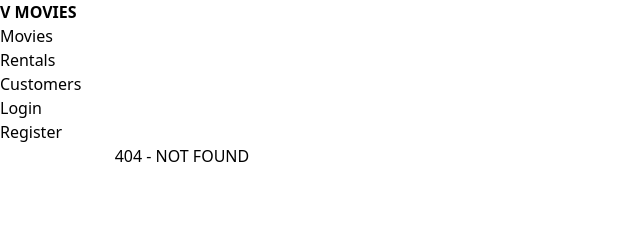
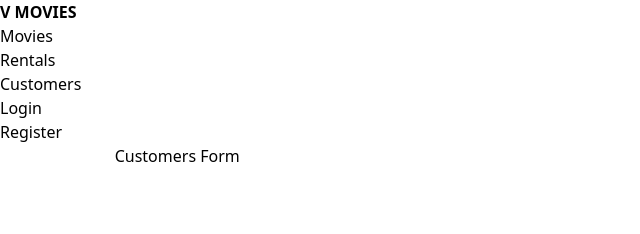
Before and after one commit to Elvissamir/Fullrvmovies, a React (Create React App) app in the folder frontend/: page /customers/new in a window 1280 px wide. Before the commit this address had no page. Shown: the top 234 px of the page, without its empty margins (0-640 px from the left). Built offline with nearby package versions, Linux system fonts and the light colour scheme.

Commit message:
Created CustomersForm Component.

```diff
--- a/frontend/src/App.js
+++ b/frontend/src/App.js
@@ -15,6 +15,7 @@ import LoginForm from './components/LoginForm';
 import RegistrationForm from './components/RegistrationForm';
 import RequireAuth from './components/RequireAuth';
 import 'react-toastify/dist/ReactToastify.css'
+import CustomersForm from './components/CustomersForm';
 
 function App() {
   const {
@@ -36,12 +37,12 @@ function App() {
           <div className='app-nav'>
             < Nav />
           </div>
+
           <div className='app-content-container min-h-screen w-10/12 mx-auto px-2'>
             <Routes>
-
-              <Route path='/login' element={<LoginForm />}></Route>
-              <Route path='/register' element={<RegistrationForm/>}></Route>
-              <Route path='/movies' element={<Movies />}></Route>
+              <Route path='/login' element={<LoginForm />} />
+              <Route path='/register' element={<RegistrationForm/>} />
+              <Route path='/movies' element={<Movies />} />
 
               <Route
                 path='/movies/new'
@@ -50,15 +51,17 @@ function App() {
                     <MovieForm />
                   </RequireAuth>} />
 
-              <Route path='/movies/:id' element={<MovieForm />}></Route>
-              <Route path='/customers' element={ <Customers /> }></Route>
-              <Route path='/rentals' element={ <Rentals /> }></Route>
-              <Route path='/rentals/new' element={<RentalsForm></RentalsForm>}></Route>
-              <Route path='/' element={ <Movies /> }></Route>
-              <Route path='*' element={ <NotFound /> }></Route>
+              <Route path='/movies/:id' element={<MovieForm />} />
+              <Route path='/customers' element={ <Customers /> } />
+              <Route path='/customers/new' element={ <CustomersForm /> } />
+              <Route path='/rentals' element={ <Rentals /> } />
+              <Route path='/rentals/new' element={<RentalsForm></RentalsForm>} />
+              <Route path='/' element={ <Movies /> } />
+              <Route path='*' element={ <NotFound /> } />
             </Routes>
           </div>
         </UserContext.Provider>
+
         <div className='app-footer'>
           <Footer />
         </div>
--- /dev/null
+++ b/frontend/src/components/CustomersForm.jsx
@@ -0,0 +1,6 @@
+
+function CustomersForm () {
+    return <p>Customers Form</p>
+}
+
+export default CustomersForm
```
